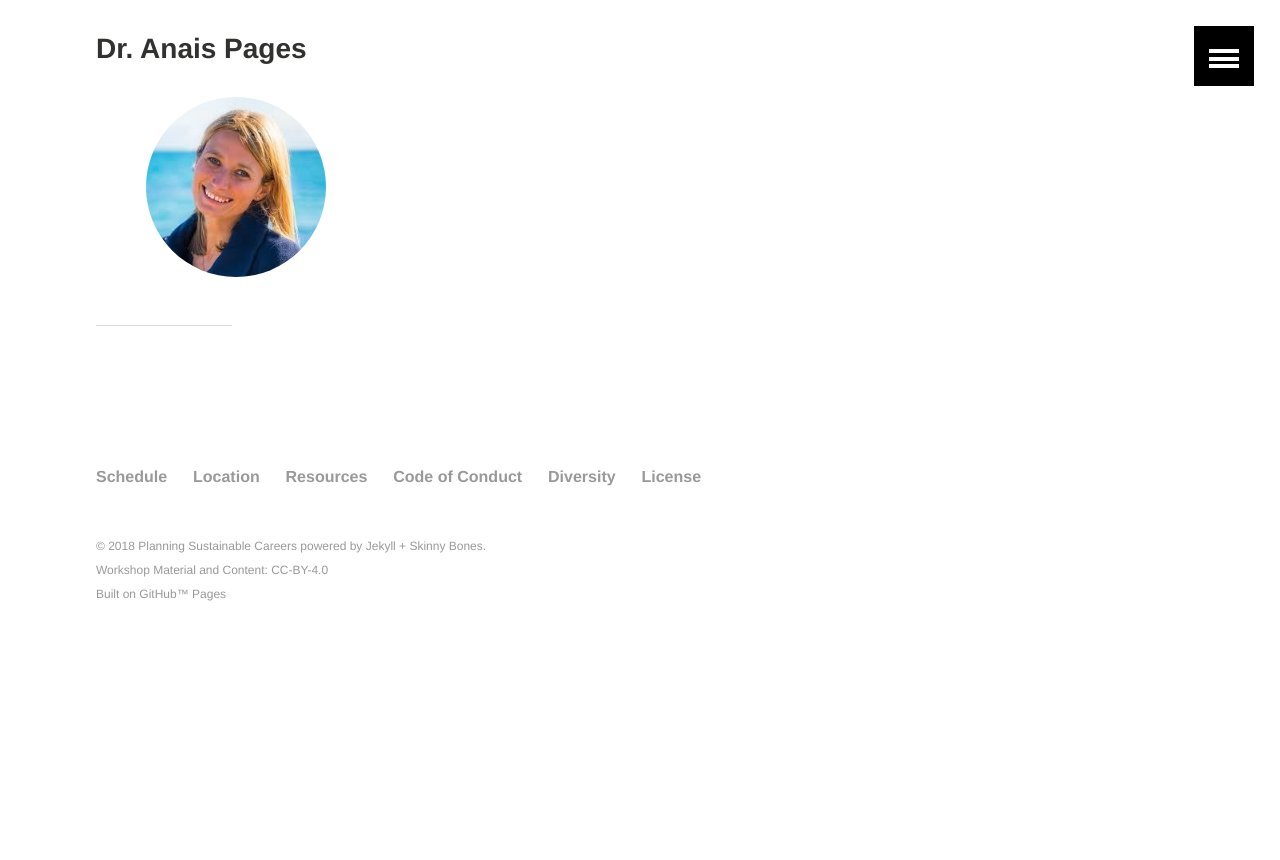
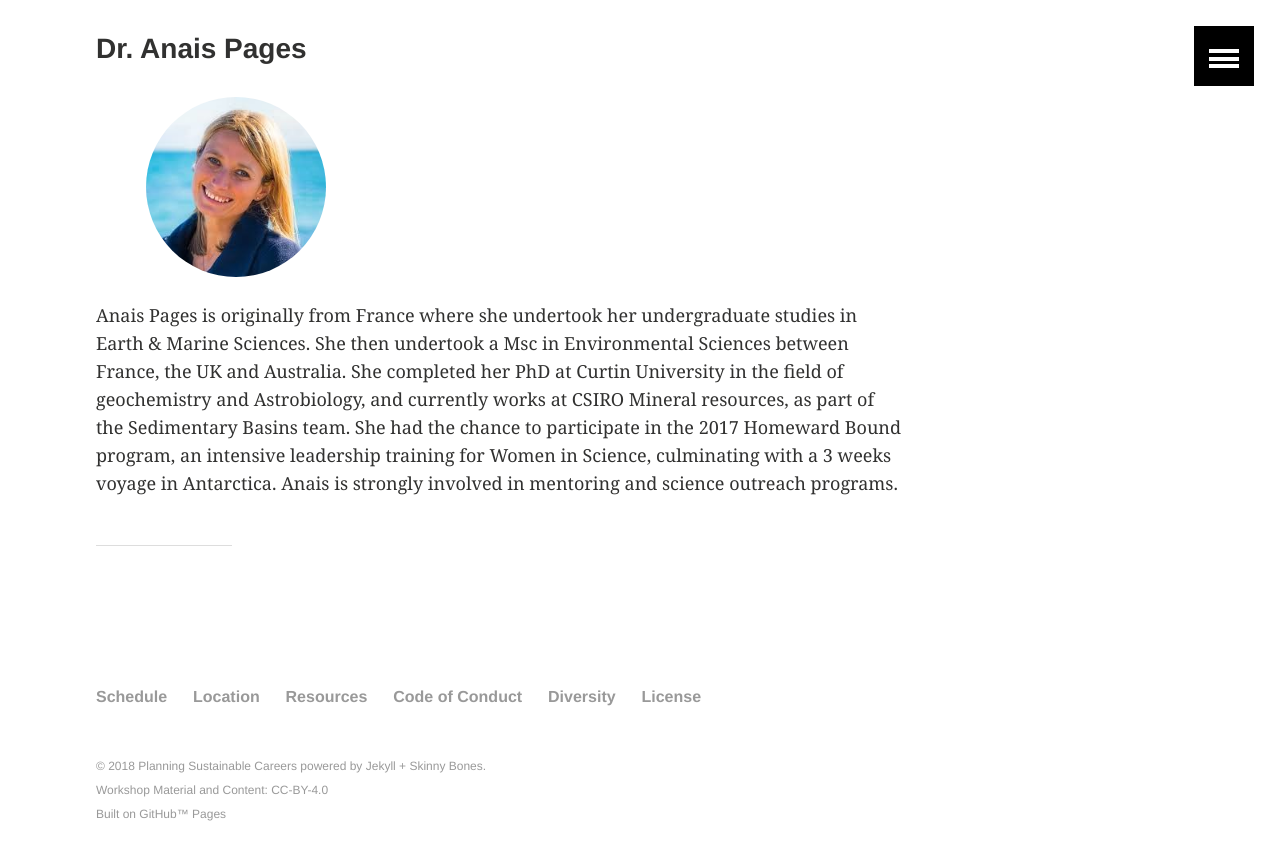
Before and after one commit to DDE-ECMR-workshop/DDE-EMCR-workshop.github.io, a Jekyll site: the page built from _pages/panel.md, in a window 1280 px wide and 900 px high, scrolled down 1117 px. Shown: the top 860 px of the window. Built offline with Jekyll 4.4.1, drawn with Linux system fonts in a browser that asks for light colours; before the commit the page ends 1797 px from its top, so only the background shows below that.

Commit message:
Updated bios

```diff
--- a/_pages/panel.md
+++ b/_pages/panel.md
@@ -29,3 +29,5 @@ Ignacio did his BSc. and MSc. specializing on stratigraphy and basin analysis at
 ### Dr. Anais Pages
 
 <img src="../images/anais.jpg" alt="Anais"/>
+
+Anais Pages is originally from France where she undertook her undergraduate studies in Earth & Marine Sciences. She then undertook a Msc in Environmental Sciences between France, the UK and Australia. She completed her PhD at Curtin University in the field of geochemistry and Astrobiology, and currently works at CSIRO Mineral resources, as part of the Sedimentary Basins team. She had the chance to participate in the 2017 Homeward Bound program, an intensive leadership training for Women in Science, culminating with a 3 weeks voyage in Antarctica. Anais is strongly involved in mentoring and science outreach programs.
```
Also changed, not shown: _pages/organisers.md (+1 -1 lines).
